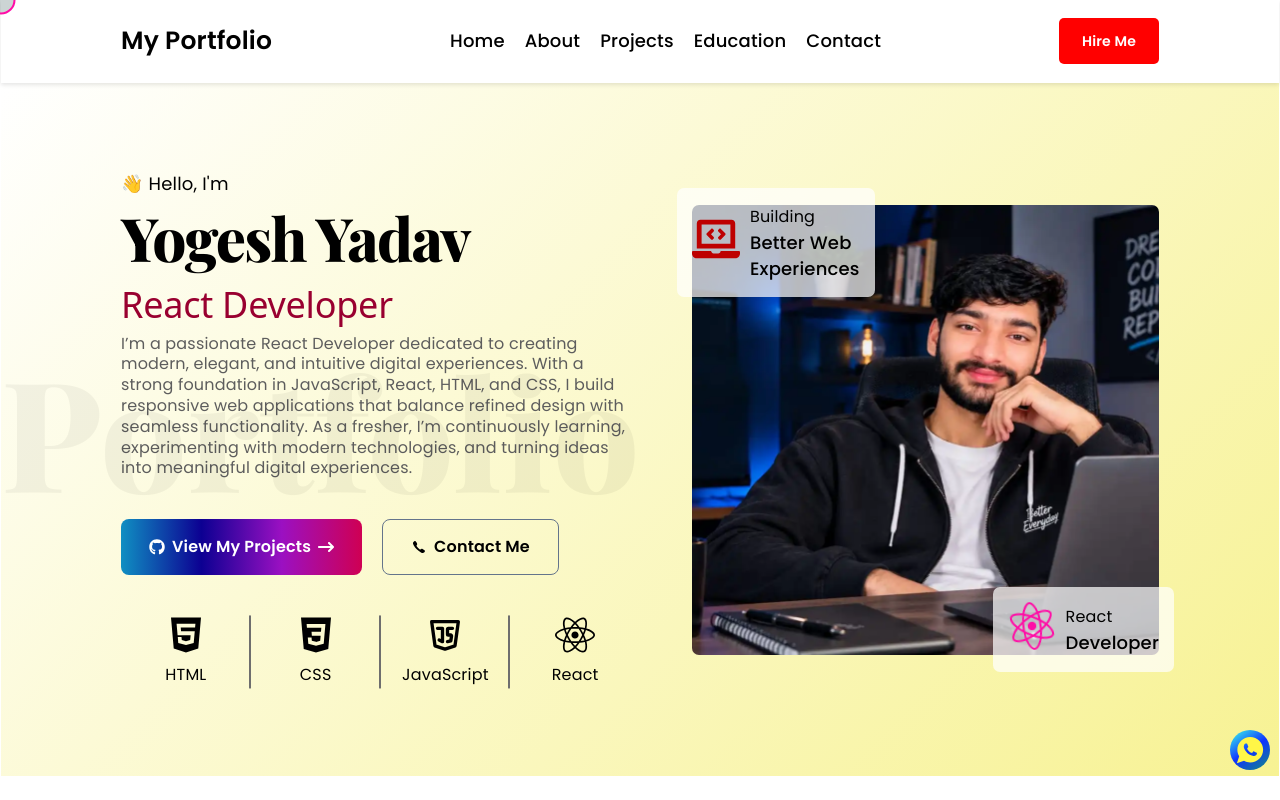
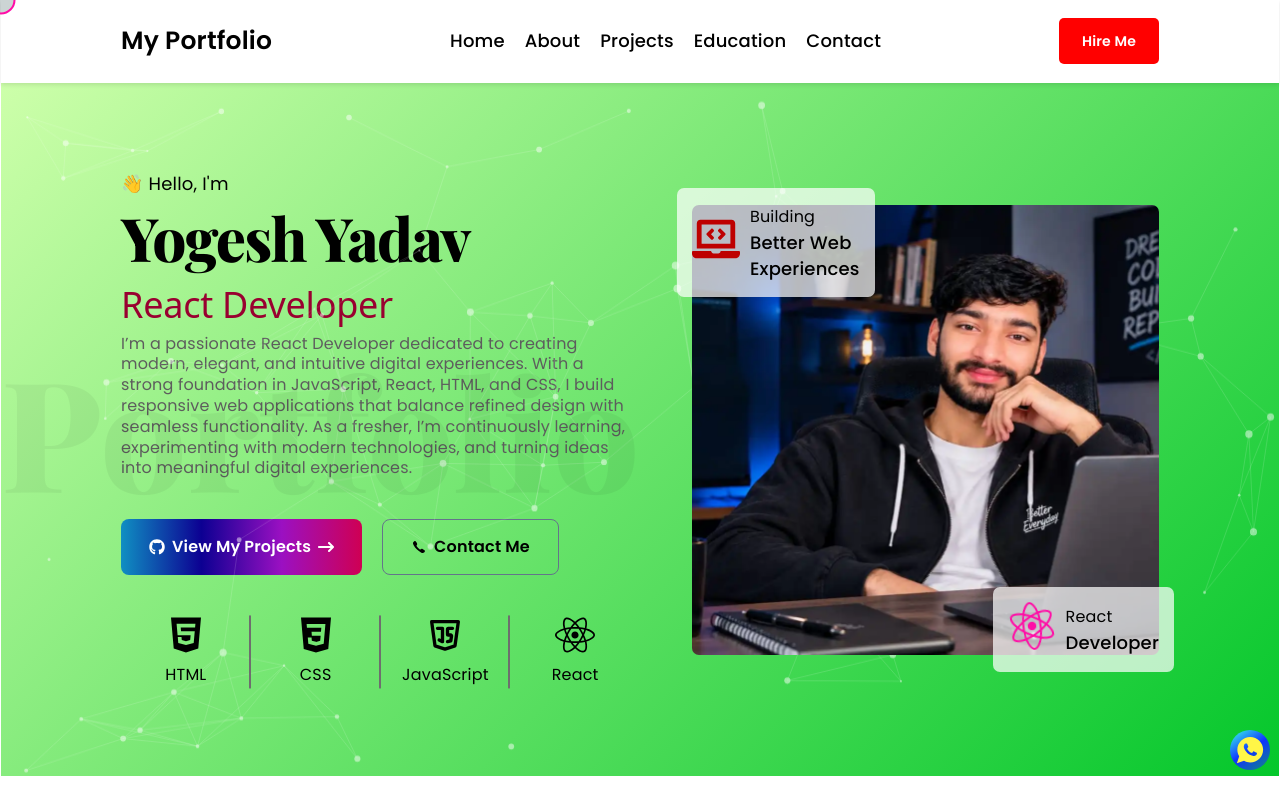
Before and after one commit to mr-yogesh-yadav/my-portfolio, a React (Vite) app: page / in a window 1280 px wide. Shown: the top 800 px of the page. Built offline with nearby package versions, Linux system fonts and the light colour scheme.

Commit message:
Update Hero

```diff
--- /dev/null
+++ b/src/components/Particles.jsx
@@ -0,0 +1,108 @@
+import { useEffect, useRef } from "react";
+
+function Particles() {
+  const canvasRef = useRef(null);
+
+  useEffect(() => {
+    const canvas = canvasRef.current;
+
+    if (!canvas) return;
+
+    const ctx = canvas.getContext("2d");
+
+    let animationFrame;
+
+    let particles = [];
+
+    const mouse = {
+      x: null,
+      y: null,
+    };
+
+    const resizeCanvas = () => {
+      canvas.width = canvas.offsetWidth;
+      canvas.height = canvas.offsetHeight;
+
+      createParticles();
+    };
+
+    const createParticles = () => {
+      particles = [];
+
+      for (let i = 0; i < 70; i++) {
+        particles.push({
+          x: Math.random() * canvas.width,
+          y: Math.random() * canvas.height,
+          size: Math.random() * 3 + 1,
+          speedX: (Math.random() - 0.5) * 0.5,
+          speedY: (Math.random() - 0.5) * 0.5,
+        });
+      }
+    };
+
+    const animate = () => {
+      ctx.clearRect(0, 0, canvas.width, canvas.height);
+
+      particles.forEach((particle) => {
+        particle.x += particle.speedX;
+        particle.y += particle.speedY;
+
+        if (particle.x < 0 || particle.x > canvas.width) {
+          particle.speedX *= -1;
+        }
+
+        if (particle.y < 0 || particle.y > canvas.height) {
+          particle.speedY *= -1;
+        }
+
+        ctx.beginPath();
+
+        ctx.arc(particle.x, particle.y, particle.size, 0, Math.PI * 2);
+
+        ctx.fillStyle = "rgba(255,255,255,0.7)";
+
+        ctx.fill();
+      });
+
+      // Particles ko connect karna
+      for (let i = 0; i < particles.length; i++) {
+        for (let j = i + 1; j < particles.length; j++) {
+          const dx = particles[i].x - particles[j].x;
+
+          const dy = particles[i].y - particles[j].y;
+
+          const distance = Math.sqrt(dx * dx + dy * dy);
+
+          if (distance < 120) {
+            ctx.beginPath();
+
+            ctx.moveTo(particles[i].x, particles[i].y);
+
+            ctx.lineTo(particles[j].x, particles[j].y);
+
+            ctx.strokeStyle = "rgba(255,255,255,0.2)";
+
+            ctx.stroke();
+          }
+        }
+      }
+
+      animationFrame = requestAnimationFrame(animate);
+    };
+
+    window.addEventListener("resize", resizeCanvas);
+
+    resizeCanvas();
+    animate();
+
+    return () => {
+      window.removeEventListener("resize", resizeCanvas);
+
+      cancelAnimationFrame(animationFrame);
+    };
+  }, []);
+
+  return <canvas ref={canvasRef} className="particles-js-canvas-el" />;
+}
+
+export default Particles;
--- a/src/pages/Hero.css
+++ b/src/pages/Hero.css
@@ -3,7 +3,20 @@
   display: flex;
   align-items: center;
   padding: 88px 120px;
-  background: linear-gradient(135deg,#FFFFFF,#f7f293);
+  position: relative;
+  background: linear-gradient(135deg,#cdffaa,#04c72b);
+  /* background-color: #ffa0a0; */
+  /* background-image: url(../assets/bg2.webp); */
+}
+.particles-js-canvas-el {
+  position: absolute;
+  top: 0;
+  left: 0;
+  width: 100% !important;
+  height: 100% !important;
+  opacity: 0.7;
+  z-index: 0;
+  pointer-events: none;
 }
 .backgrand{
   position: absolute;
--- a/src/pages/Hero.jsx
+++ b/src/pages/Hero.jsx
@@ -7,9 +7,11 @@ import { TbBrandJavascript } from "react-icons/tb";
 import { FaGithub } from "react-icons/fa";
 import { IoIosCall } from "react-icons/io";
 import { FaLaptopCode } from "react-icons/fa";
+import Particles from "../components/Particles";
 function Hero() {
   return (
     <section className="hero"id="home">
+      <Particles />
       <div className="backgrand">Portfolio</div>
       <div className="hero-content">
         <p className="hero-greeting">👋 Hello, I'm</p>
```
Also changed, not shown: src/assets/bg2.webp (added).
